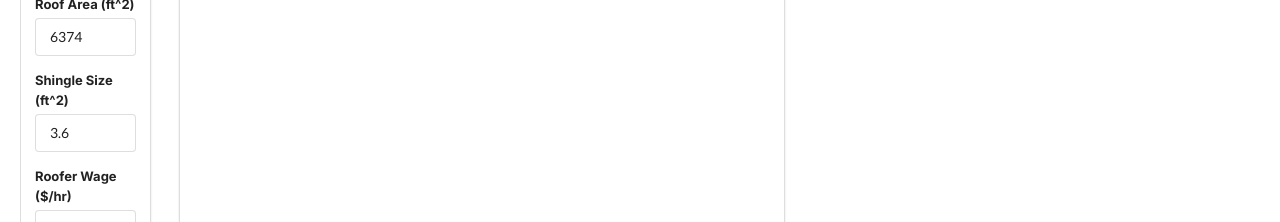
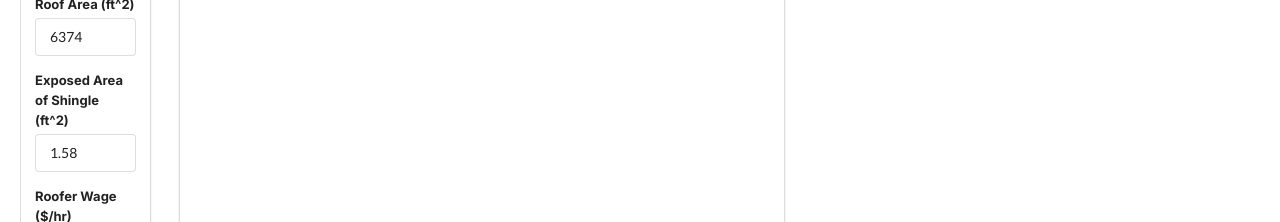
Before and after one commit to Renovate-Robotics/shingle-rate-tool, a Next.js app: page / in a window 1280 px wide. Shown: the part 267-489 px from the top of the page. Built offline with nearby package versions, Linux system fonts and the light colour scheme.

Commit message:
Add shingles per roofer metric

```diff
--- a/src/components/ProductivityCharts.js
+++ b/src/components/ProductivityCharts.js
@@ -112,6 +112,8 @@ const ProductivityCharts = () => {
             },
         };
 
+        const average_productivity = productivities.reduce((a, b) => a + b.y, 0)/productivities.length
+
         // Rendering the charts and input field
         return (
             <div>
@@ -142,7 +144,16 @@ const ProductivityCharts = () => {
 
                 &nbsp;
 
-                Average: {(productivities.reduce((a, b) => a + b.y, 0)/productivities.length).toFixed(2)} sqft/min/roofer
+                <b>Average: </b>
+
+                <br />
+                <br />
+
+                {average_productivity.toFixed(2)} sqft/min/roofer
+
+                <br />
+
+                {(average_productivity/projectData.exposed_shingle_area.value).toFixed(2)} shingles/min/roofer
 
             </div>
         );
--- a/src/store/reducers/projectParametersSlice.js
+++ b/src/store/reducers/projectParametersSlice.js
@@ -5,7 +5,7 @@ import { createSlice } from '@reduxjs/toolkit'
 const initialState = {
     project_name: {value: "Project Name", display_name: "Project Name", type: "text"},
     roof_area: {value: 6374, display_name: "Roof Area (ft^2)", type: "number"},
-    shingle_size: {value: 3.6, display_name: "Shingle Size (ft^2)", type: "number"},
+    exposed_shingle_area: {value: 1.58, display_name: "Exposed Area of Shingle (ft^2)", type: "number"},
     roofer_wage: {value: 20, display_name: "Roofer Wage ($/hr)", type: "number"},
     labor_reduction: {value: 50, display_name: "Labor Reduction w/ Rufus (%)", type: "number"},
     rufus_lease_cost: {value: 1000, display_name: "Rufus Lease Cost ($/project)", type: "number"},
```
